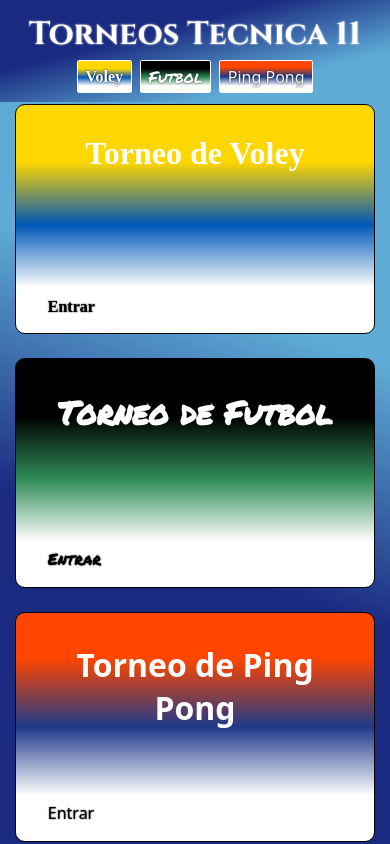
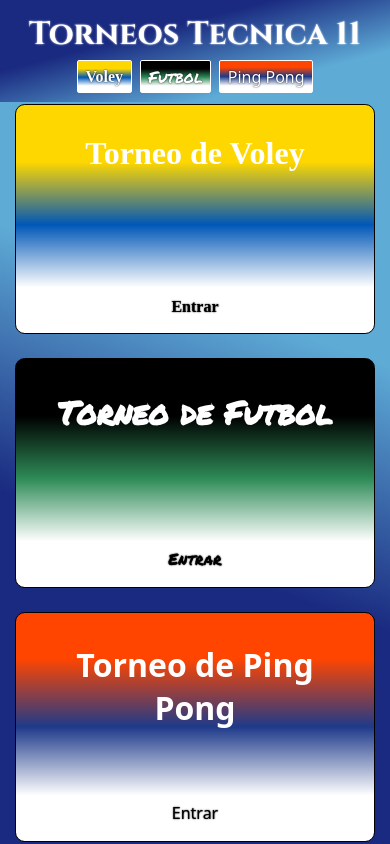
Before and after one commit to Tecnica11/torneo_interno, a plain HTML site: page index.html in a window 390 px wide. Drawn offline with Linux system fonts and the light colour scheme; a web font is replaced by a local one.

Commit message:
responsive

```diff
--- a/style.css
+++ b/style.css
@@ -78,8 +78,8 @@ main {
 }
 
 .contenedor div a {
-    display: flex;
-    justify-content: center;
+    left: 50%;
+    transform: translateX(-50%);
     bottom: 30%;
     position: absolute;
 }
```
